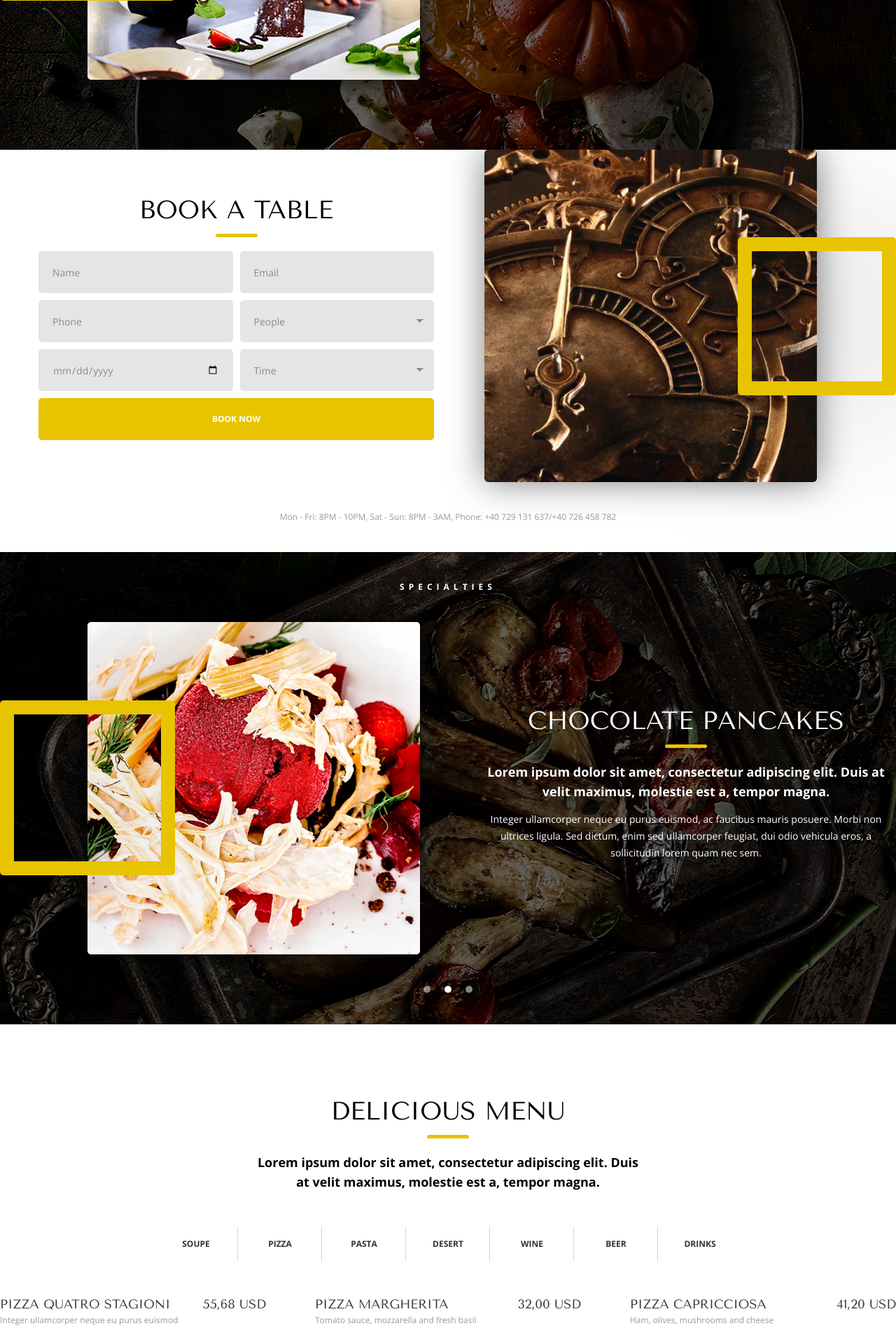
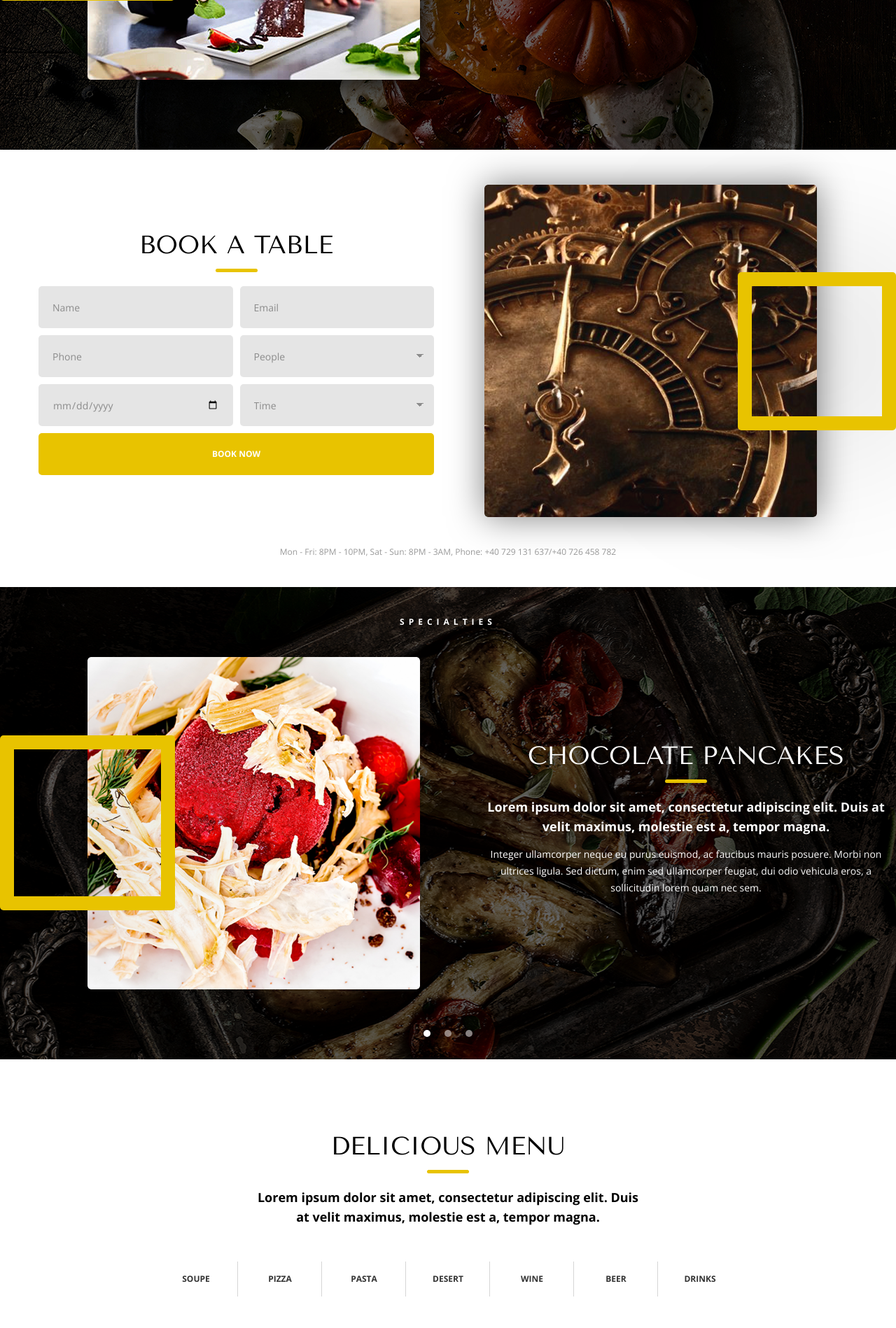
Before and after one commit to ktaptygin/zadacha2, a Django app: page / in a window 1280 px wide. Shown: the part 1936-3834 px from the top of the page at 70% size. Run offline with Django 4.2, Linux system fonts and the light colour scheme.

Commit message:
add specialties slider and fix section layout

```diff
--- a/restaurant/static/restaurant/css/style.css
+++ b/restaurant/static/restaurant/css/style.css
@@ -508,6 +508,11 @@ body {
     top: 0;
 }
 
+.specialties .picture__placeholder {
+    overflow: hidden;
+    border-radius: 5px;
+}
+
 .team__content,
 .specialties__content {
     left: 680px;
@@ -515,7 +520,8 @@ body {
 
 .booking {
     position: relative;
-    height: 575px;
+    height: 625px;
+    padding-top: 50px;
     overflow: hidden;
     background-color: #FFFFFF;
     color: #000000;
@@ -642,6 +648,52 @@ body {
     line-height: 12px;
     text-align: center;
     color: rgba(51, 51, 51, 0.5);
+}
+
+.specialties__slider,
+.specialties__slider .slick-list,
+.specialties__slider .slick-track {
+    height: 100%;
+}
+
+.specialties__slide {
+    position: relative;
+    height: 675px;
+    outline: none;
+}
+
+.specialties .slick-dots {
+    position: absolute;
+    left: 0;
+    bottom: 45px;
+    z-index: 3;
+    width: 100%;
+    margin: 0;
+    padding: 0;
+    display: flex;
+    justify-content: center;
+    gap: 20px;
+    list-style: none;
+}
+
+.specialties .slick-dots li {
+    width: 10px;
+    height: 10px;
+}
+
+.specialties .slick-dots button {
+    width: 10px;
+    height: 10px;
+    padding: 0;
+    border: 0;
+    border-radius: 50%;
+    background-color: rgba(255, 255, 255, 0.5);
+    font-size: 0;
+    cursor: pointer;
+}
+
+.specialties .slick-dots .slick-active button {
+    background-color: #FFFFFF;
 }
 
 .specialties__dots {
@@ -1344,6 +1396,18 @@ section[id] {
         margin-top: 35px;
     }
 
+    .specialties__slider,
+    .specialties__slider .slick-list,
+    .specialties__slider .slick-track,
+    .specialties__slide {
+        height: auto;
+    }
+
+    .specialties .slick-dots {
+        position: static;
+        margin-top: 35px;
+    }
+
     .menu__inner,
     .contact__inner {
         width: calc(100% - 60px);
@@ -1808,6 +1872,10 @@ section[id] {
         line-height: 18px;
     }
 
+    .specialties .slick-dots {
+        margin-top: 30px;
+    }
+
     .menu,
     .contact {
         padding: 70px 18px;
--- a/restaurant/static/restaurant/js/main.js
+++ b/restaurant/static/restaurant/js/main.js
@@ -103,6 +103,18 @@ $(document).ready(function () {
         }
     });
 
+    if ($.fn.slick) {
+        $('.specialties__slider').slick({
+            arrows: false,
+            dots: true,
+            infinite: true,
+            speed: 500,
+            autoplay: true,
+            autoplaySpeed: 5000,
+            pauseOnHover: true
+        });
+    }
+
     $('.menu__category').on('click', function () {
         var category = $(this).data('category');
         var isActive = $(this).hasClass('is-active');
--- a/restaurant/templates/restaurant/index.html
+++ b/restaurant/templates/restaurant/index.html
@@ -7,7 +7,8 @@
     <meta name='viewport' content='width=device-width, initial-scale=1.0'>
     <link rel='stylesheet' href='https://fonts.googleapis.com/css2?family=Open+Sans:wght@400;700&family=Tenor+Sans&display=swap'>
     <link rel='stylesheet' href='https://cdn.jsdelivr.net/npm/bootstrap@4.6.2/dist/css/bootstrap.min.css'>
-    <link rel='stylesheet' href="{% static 'restaurant/css/style.css' %}?v=56">
+    <link rel='stylesheet' href='https://cdn.jsdelivr.net/npm/slick-carousel@1.8.1/slick/slick.css'>
+    <link rel='stylesheet' href="{% static 'restaurant/css/style.css' %}?v=57">
     <link rel='stylesheet' href='https://cdnjs.cloudflare.com/ajax/libs/font-awesome/5.15.4/css/all.min.css'>
 </head>
 <body>
@@ -166,6 +167,8 @@
         </section>
         <section class='specialties' id='specialties'>
             <div class='section-caption'>SPECIALTIES</div>
+            <div class='specialties__slider'>
+                <div class='specialties__slide'>
                     <div class='specialties__inner'>
                         <div class='picture picture--left'>
                             <div class='picture__placeholder picture__placeholder--dark'>
@@ -187,10 +190,49 @@
                             </p>
                         </div>
                     </div>
-            <div class='specialties__dots'>
-                <span class='specialties__dot'></span>
-                <span class='specialties__dot specialties__dot--active'></span>
-                <span class='specialties__dot'></span>
+                </div>
+                <div class='specialties__slide'>
+                    <div class='specialties__inner'>
+                        <div class='picture picture--left'>
+                            <div class='picture__placeholder picture__placeholder--dark'>
+                                <img class='picture__image' src="{% static 'restaurant/images/about.png' %}" alt='Grilled meat'>
+                            </div>
+                            <div class='picture__frame'></div>
+                        </div>
+                        <div class='specialties__content'>
+                            <h2 class='section-title'>GRILLED MEAT</h2>
+                            <div class='section-line'></div>
+                            <p class='section-lead'>
+                                Tender meat cooked over an open fire and served with fresh herbs.
+                            </p>
+                            <p class='section-text'>
+                                The dish is prepared with seasonal vegetables, aromatic spices
+                                and a light house sauce.
+                            </p>
+                        </div>
+                    </div>
+                </div>
+                <div class='specialties__slide'>
+                    <div class='specialties__inner'>
+                        <div class='picture picture--left'>
+                            <div class='picture__placeholder picture__placeholder--dark'>
+                                <img class='picture__image' src="{% static 'restaurant/images/gallery-2.png' %}" alt='Chef special dish'>
+                            </div>
+                            <div class='picture__frame'></div>
+                        </div>
+                        <div class='specialties__content'>
+                            <h2 class='section-title'>CHEF'S SPECIAL</h2>
+                            <div class='section-line'></div>
+                            <p class='section-lead'>
+                                A seasonal dish created by our chef from carefully selected ingredients.
+                            </p>
+                            <p class='section-text'>
+                                The recipe combines a rich grilled flavour, fresh produce
+                                and a balanced finish.
+                            </p>
+                        </div>
+                    </div>
+                </div>
             </div>
         </section>
         <section class='menu' id='menu'>
@@ -324,6 +366,7 @@
     </div>
     <script src='https://code.jquery.com/jquery-3.6.0.min.js'></script>
     <script src='https://cdn.jsdelivr.net/npm/bootstrap@4.6.2/dist/js/bootstrap.bundle.min.js'></script>
-    <script src="{% static 'restaurant/js/main.js' %}?v=6"></script>
+    <script src='https://cdn.jsdelivr.net/npm/slick-carousel@1.8.1/slick/slick.min.js'></script>
+    <script src="{% static 'restaurant/js/main.js' %}?v=7"></script>
 </body>
 </html>
```
Lines whose indentation alone changed are shown as unchanged.
